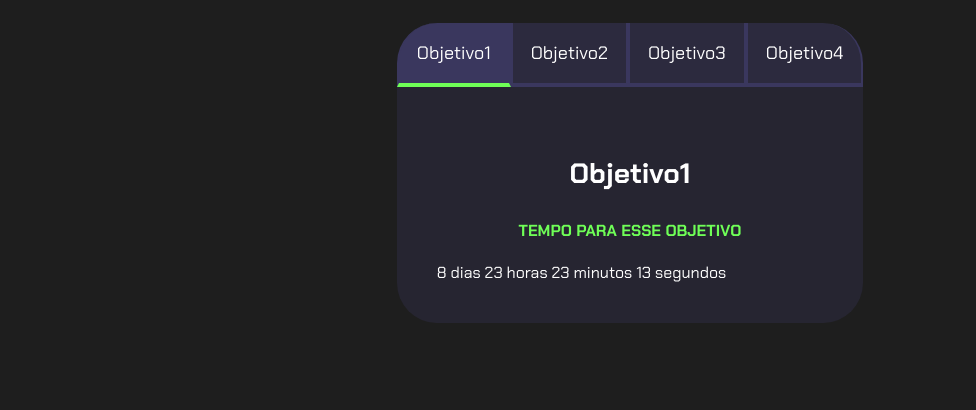
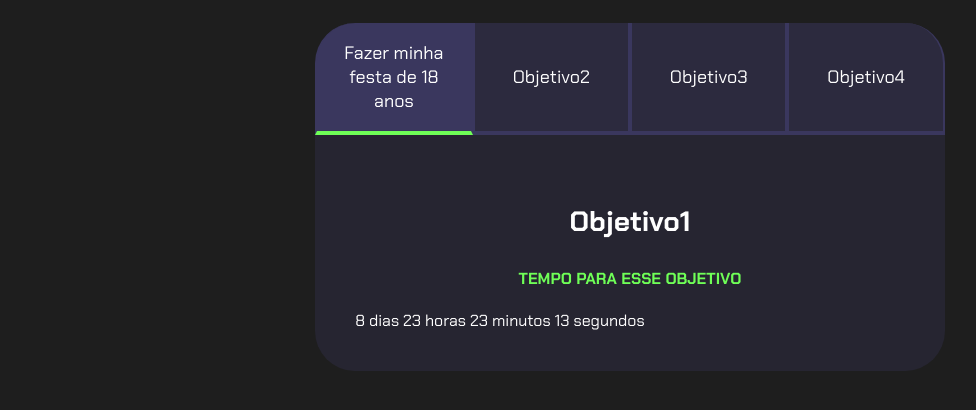
Before and after one commit to Higor22/site, a plain HTML site: page index.html in a window 1280 px wide. Shown: the part 80-490 px from the top of the page, without its empty margins (10-986 px from the left). Drawn offline with Linux system fonts and the light colour scheme.

Commit message:
Update index.html

```diff
--- a/index.html
+++ b/index.html
@@ -15,7 +15,7 @@
         <h2 class="titulo-principal">Meus objetivos do ano<span>_</span></h2>
         <div class="conteudo">
             <div class="botoes">
-                <button class="botao ativo">Objetivo1</button>
+                <button class="botao ativo">Fazer minha festa de 18 anos</button>
                 <button class="botao">Objetivo2</button>
                 <button class="botao">Objetivo3</button>
                 <button class="botao">Objetivo4</button>
```
